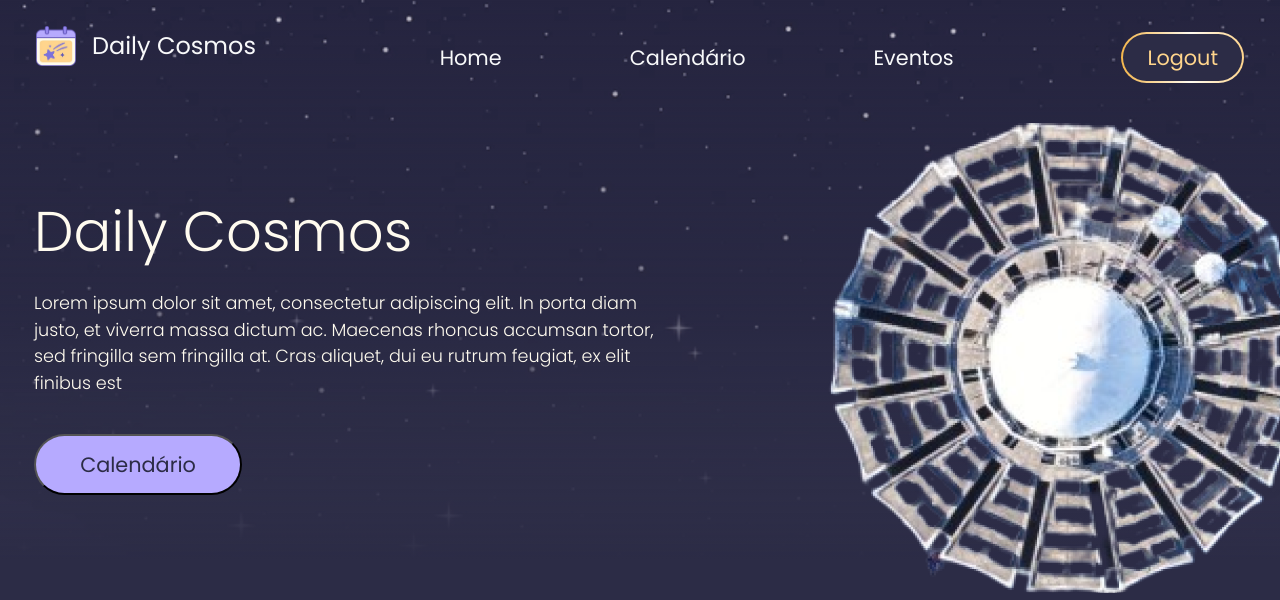
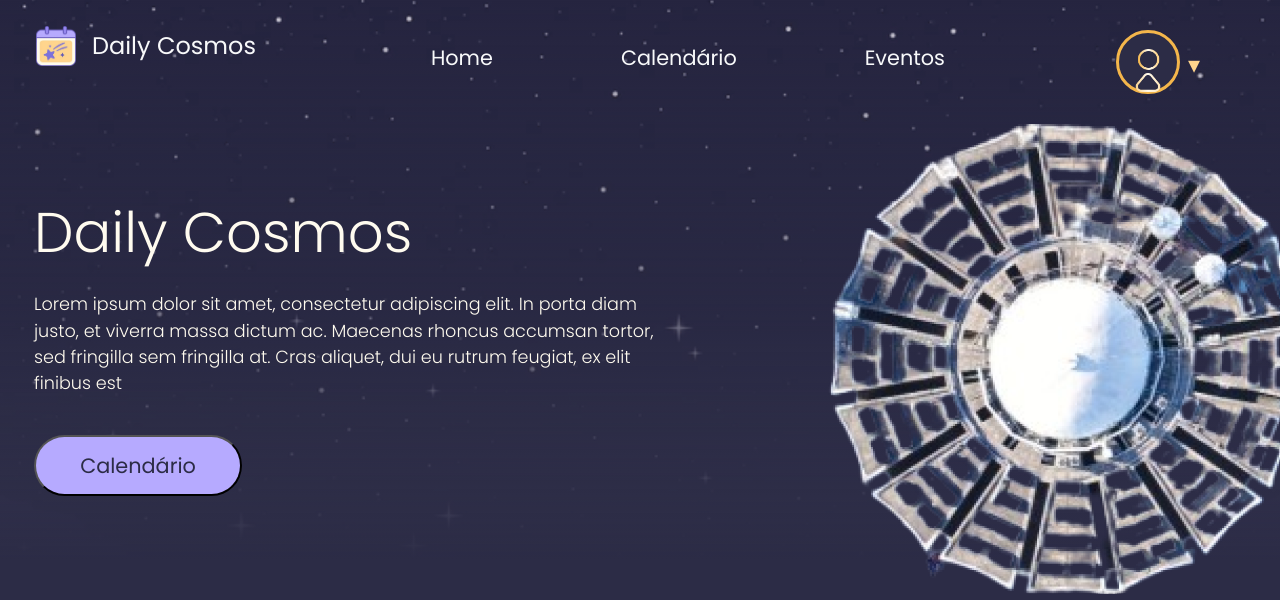
Before and after one commit to mellygomes/planetarium-calendar, a Flask app: page / in a window 1280 px wide; the page is wider, and only the part inside the window is pictured. Shown: the top 600 px of that part. Run offline with Flask 3, Linux system fonts and the light colour scheme; the visitor is signed in with stand-in values (Sample User, id 1).

Commit message:
style: update logged-in user's navbar

```diff
--- a/app/static/style/homepage.css
+++ b/app/static/style/homepage.css
@@ -1,39 +1,6 @@
 @import url('https://fonts.googleapis.com/css2?family=Roboto:wght@400;700&display=swap');
 @import url('https://fonts.googleapis.com/css2?family=Poppins:ital,wght@0,100;0,200;0,300;0,400;0,500;0,600;0,700;0,800;0,900;1,100;1,200;1,300;1,400;1,500;1,600;1,700;1,800;1,900&display=swap');
 
-/* NAVBAR styles */
-.navbar-brand {
-    align-items: center;
-    gap: 1rem;
-    font-size: 1.5rem;
-    font-family: 'Poppins', sans-serif;
-}
-
-.navbar-nav {
-    display: flex;
-    gap: 7rem;
-}
-
-.gradient-wrapper {
-    padding: 2px;
-    border-radius: 2.5rem;
-    background: linear-gradient(to right, #F4B64B 0%, #FFFBF0 57%, #FFD58C 100%);
-    display: inline-block;
-
-    & #logout-btn, & #login-btn {
-        background-color: #2C2C46;
-        border-radius: 2.5rem;
-        padding: .5rem 1.5rem;
-        color: #FFD58C;
-        text-decoration: none;
-        font-size: 1.3rem;
-    }
-}
-
-.nav-links {
-    font-size: 1.3rem;
-    font-family: 'Poppins', sans-serif;
-}
 
 /* Título no -> login.html <-  */
 .login-title {
--- /dev/null
+++ b/app/static/style/navbar-style.css
@@ -0,0 +1,95 @@
+@import url('https://fonts.googleapis.com/css2?family=Roboto:wght@400;700&display=swap');
+@import url('https://fonts.googleapis.com/css2?family=Poppins:ital,wght@0,100;0,200;0,300;0,400;0,500;0,600;0,700;0,800;0,900;1,100;1,200;1,300;1,400;1,500;1,600;1,700;1,800;1,900&display=swap');
+
+/* NAVBAR styles */
+.navbar-brand {
+    align-items: center;
+    gap: 1rem;
+    font-size: 1.5rem;
+    font-family: 'Poppins', sans-serif;
+}
+
+.navbar-nav {
+    display: flex;
+    gap: 7rem;
+}
+
+.nav-links {
+    font-size: 1.3rem;
+    font-family: 'Poppins', sans-serif;
+}
+
+.gradient-wrapper{
+    padding: 2px;
+    border-radius: 2.5rem;
+    background: linear-gradient(to right, #F4B64B 0%, #FFFBF0 57%, #FFD58C 100%);
+    display: inline-block;
+
+    & #login-btn{
+        background-color: #2C2C46;
+        border-radius: 2.5rem;
+        padding: .5rem 1.5rem;
+        color: #FFD58C;
+        text-decoration: none;
+        font-size: 1.3rem;
+    }
+
+    /* & #logout-btn{
+        background-color: #2c2c4686;
+        width: 5rem;
+        height: 3rem;
+        border-radius: 1rem;
+        padding: .5rem 1.5rem;
+    } */
+}
+
+
+.external-btn {
+  background: transparent;
+  border: none;
+  margin-bottom: -1rem;;
+}
+
+.back-btn {
+  border-radius: 2.5rem;
+  background-color: #2c2c46;
+  display: flex;
+  align-items: center;
+  justify-content: center;
+
+
+  border: solid 0.2rem;
+  border-color: #F4B64B;
+  width: 4rem;
+  height: 4rem;
+}
+
+.inside-btn {
+  width: 2.6rem;
+  height: 3.1rem;
+  margin-top: 1.5rem;
+  margin-left: -0.005rem;
+}
+
+.arrow {
+  color: #FFD58C;
+  font-size: 1.5rem;
+  margin-left: 0.5rem;
+  margin-top: 1rem;
+}
+
+.dropdown-menu {
+  background-color: #484B7E;
+  border-radius: 0.5rem;
+}
+
+.dropdown-item {
+  color: #FFD58C;
+  font-family: 'Poppins', sans-serif;
+  font-size: 1rem;
+  width: 8.5rem;
+  height: 2.5rem;
+  margin-left: 0.75rem;
+  margin-top: 0.4rem;
+  border-radius: 0.4rem;
+}
--- a/app/templates/homepage.html
+++ b/app/templates/homepage.html
@@ -14,6 +14,7 @@
     <!-- Importando arquivos CSS -->
     <link rel="stylesheet" href="{{ url_for('static', filename='style/style-all.css') }}">
     <link rel="stylesheet" href="{{ url_for('static', filename='style/homepage.css') }}">
+    <link rel="stylesheet" href="{{ url_for('static', filename='style/navbar-style.css') }}">
 </head>
 <body>
 
@@ -48,12 +49,26 @@
                     </li>
                 </ul>
 
-                <div class="gradient-wrapper d-flex login-title" style="margin-top: 1.5rem;">
+                <!-- Botão de Login/Logout -->
                     {% if current_user.is_authenticated %}
-                        <a href="/logout" id="logout-btn">Logout</a>
-                    {% else %}
-                        <a href="/login" id="login-btn">Login</a>
+                        <div class="btn-group" style=" margin-top: 1rem;">
+                            <button type="button" class="external-btn btn" data-bs-toggle="dropdown" style="display: flex; margin-right: 2rem;">
+                                <div class="back-btn">
+                                    <img class="inside-btn" src="{{ url_for('static', filename='images/Group 22.png') }}" alt="Ícone do usuário">
+                                </div>
+                                <span class="arrow">&#9662;</span>
+                            </button>
+                            <ul class="dropdown-menu" style="margin-top: 0.8rem; margin-left: -2.2rem; height: 7.3rem; text-align: right;">
+                                <li><a class="dropdown-item" href="/logout">Logout</a></li>
+                                <li><a class="dropdown-item" href="#">Teste</a></li>
+                            </ul>
+                        </div>
+                        {% else %}
+                        <div class="gradient-wrapper d-flex login-title" style="margin-top: 1.5rem;">
+                            <a href="/login" id="login-btn">Login</a>
+                        </div>
                     {% endif %}
+
                 </div>
             </div>
         </div>
@@ -152,7 +167,7 @@
                     <!-- Slide Exemplo 7 -->
                     <div class="swiper-slide">
                         <div class="event-card">
-                            <p>l</p>
+                            <p>oi</p>
                         </div>
                     </div>
                 </div>
```
Also changed, not shown: app/templates/calendario-anual.html (+22 -6 lines), app/templates/calendario-mes-admin.html (+24 -8 lines), app/templates/calendario-mes.html (+22 -6 lines), app/static/images/Group 22.png (added).
